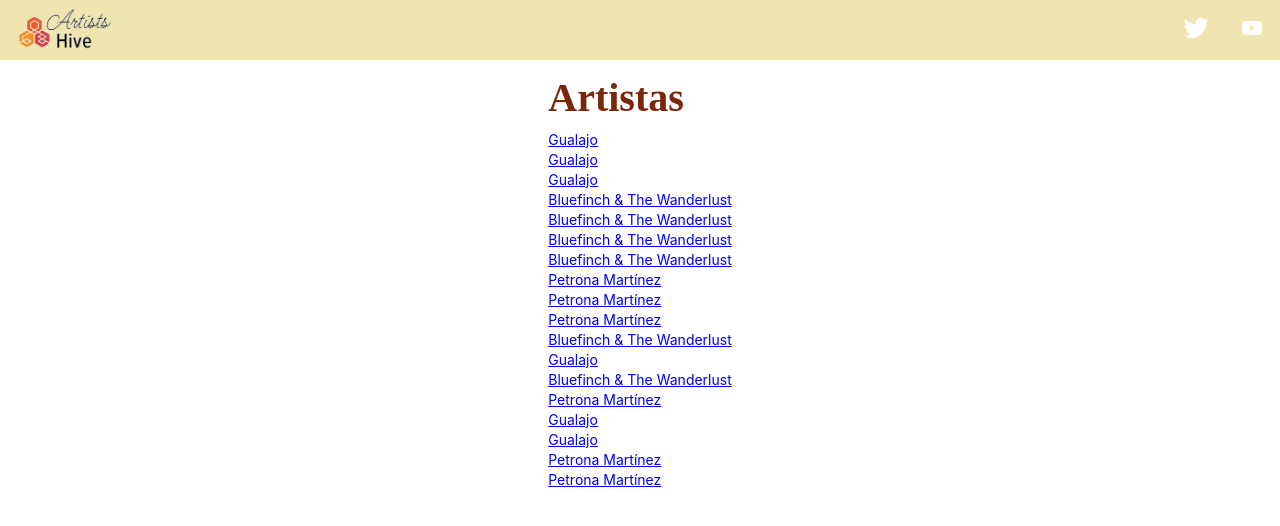
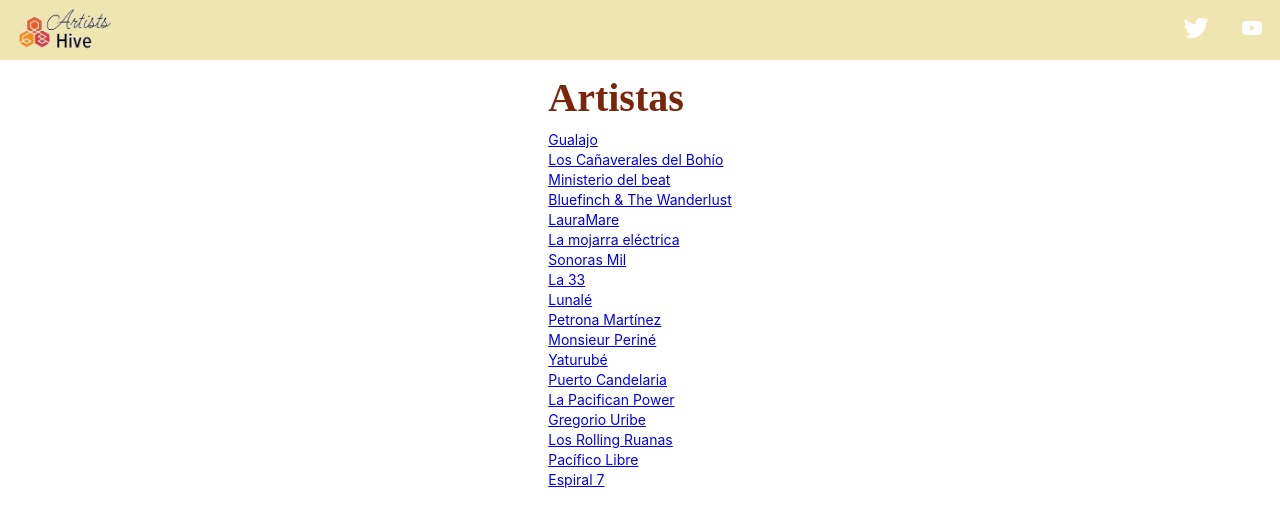
Before and after one commit to npcarlos/angularProject, an Angular app: page /artists in a window 1280 px wide. Shown: the top 526 px of the page. Built offline with nearby package versions, Linux system fonts and the light colour scheme; a web font is replaced by a local one.

Commit message:
Mejora en los mocks de artistas

```diff
--- a/mocks/artists.mock.ts
+++ b/mocks/artists.mock.ts
@@ -42,187 +42,185 @@
   new ArtistModel({
     artistType: 'musician',
     id: '4',
-    name: 'Petrona Martínez',
+    name: 'Espiral 7',
     subtitle: 'Música folclórica del caribe',
     verified_status: VerificationStatus.VERIFIED,
-    profile_pic: 'https://i0.wp.com/www.expresionnaranja.com/wp-content/uploads/2019/01/pertona.png?w=788',
-    photo: 'https://cr00.epimg.net/radio/imagenes/2021/11/19/cartagena/1637324086_096489_1637324189_noticia_normal.jpg',
+    profile_pic:
+      'https://scontent.fbog4-1.fna.fbcdn.net/v/t39.30808-6/224664002_1373102573074131_5342254193140271114_n.jpg?_nc_cat=104&ccb=1-5&_nc_sid=09cbfe&_nc_ohc=GtMQLsaTJV0AX9gyn6B&_nc_ht=scontent.fbog4-1.fna&oh=00_AT9dg3rIchQoSCW7hyJq7fdOiApSv4YyTAlZxd1P4xBDMw&oe=626157B8',
+    photo:
+      'https://scontent.fbog4-1.fna.fbcdn.net/v/t1.6435-9/42200156_663783390672723_818545385646587904_n.jpg?_nc_cat=104&ccb=1-5&_nc_sid=9267fe&_nc_ohc=lpWgqqFbUAgAX8IRlMw&_nc_ht=scontent.fbog4-1.fna&oh=00_AT_I2rGnl0SRBHAQ77UYyHgq_AKE29jFFJWBGkSqX0VNCg&oe=6283C6B9',
     description:
-      'Petrona Martínez es una cantante afrocolombiana de música tradicional de la Costa Caribe. Su larga y prolífica carrera profesional le han valido el título de “la reina del bullerengue”',
+      'Espiral7 representa la desembocadura, el lugar donde el afluente se encuentra con el mar, combinando ritmos, sonidos y juegos de palabras.',
   }),
   new ArtistModel({
     artistType: 'musician',
     id: '5',
-    name: 'Gualajo',
-    subtitle: 'El piano de la selva',
+    name: 'Yaturubé',
+    subtitle: 'La consagración de la salsa',
     verified_status: VerificationStatus.NON_VERIFIED,
     profile_pic:
-      'https://radionacional-v3.s3.amazonaws.com/s3fs-public/styles/portadas_relaciona_4_3/public/senalradio/articulo-noticia/galeriaimagen/gualajo.jpg?h=e414c3af&itok=YNZ1VW9-',
-    photo:
-      'https://www.eltiempo.com/files/image_640_428/files/crop/uploads/2018/05/25/5b08ab38c91eb.r_1527466171569.0-0-3000-1503.jpeg',
+      'https://scontent.fbog4-1.fna.fbcdn.net/v/t39.30808-6/277108883_101577042521230_5956361830794004831_n.jpg?_nc_cat=105&ccb=1-5&_nc_sid=09cbfe&_nc_ohc=in1p8C2ALYYAX9X1he2&_nc_oc=AQnX8J5w0vlRpZs72ZN-DYwEiaPD3iJDbSuQ9udPkFECNTwv5cpj782qFhrlWbYgnfU&_nc_ht=scontent.fbog4-1.fna&oh=00_AT-qaKi1TnOoxIfXiEZukgOpGJSllnyYCuum_v9kcusSqQ&oe=62632AE5',
+    photo: 'http://yaturube.co/images/yaturube-all.png',
     description:
       'Por su destreza y maestría en la interpretación de la Marimba de Chonta, a José Antonio Torres Solís se le conocía como el “Maestro Gualajo” o el “Pianista de la Selva”. La estrecha relación con este instrumento inició desde los 15 años, cuando construyo y diseñó su primera marimba.',
   }),
   new ArtistModel({
     artistType: 'musician',
     id: '6',
-    name: 'Bluefinch & The Wanderlust',
-    subtitle: 'Just Rockers!',
+    name: 'Monsieur Periné',
+    subtitle: 'Jazz a la colombiana',
     verified_status: VerificationStatus.VERIFIED_AND_APPROVED,
     profile_pic:
-      'https://scontent.fbog4-1.fna.fbcdn.net/v/t1.6435-9/95703470_111763943853759_411293644587270144_n.jpg?_nc_cat=104&ccb=1-5&_nc_sid=09cbfe&_nc_ohc=ZeWIdUp-cfIAX-JSXnD&_nc_ht=scontent.fbog4-1.fna&oh=00_AT-Hxw62635Unb43GPybpJiOeWP13JH7_lq56JqsafifIA&oe=628024C8',
+      'https://scontent.fbog4-2.fna.fbcdn.net/v/t39.30808-6/275385021_519097179581542_6629886561986942727_n.jpg?_nc_cat=102&ccb=1-5&_nc_sid=09cbfe&_nc_ohc=4p8xz6_-UxMAX_hdmPq&_nc_ht=scontent.fbog4-2.fna&oh=00_AT8hOdwUQ0gRi6N3pknP-oLHaS0xtjQqn7PGPUvV5tJzCw&oe=6262E807',
     photo:
-      'https://scontent.fbog4-1.fna.fbcdn.net/v/t1.6435-9/196750348_335743828122435_8635650371587580230_n.jpg?stp=dst-jpg_s960x960&_nc_cat=105&ccb=1-5&_nc_sid=e3f864&_nc_ohc=NdWgL11xdpYAX8yYrtO&_nc_ht=scontent.fbog4-1.fna&oh=00_AT-1XET9IkNFK-__GKmu1sR2X1fryCb1hEOciRe6fk5UCA&oe=627F9283',
-    description:
-      'Bluefinch & The Wanderlust es una banda de Rock Alternativo bogotana formada por Osvaldo Oliver (Bajo y Coros), Julian Londoño, (Guitarra Líder), Juan Pinzón (Batería y Coros) y Sergio de Helena (Voz y Guitarra). Aunque el rock alternativo se distingue como la influencia más destacada, no se dejan encasillar en un sólo género, seducidos por el blues, el rock británico, las nuevas propuestas locales y el deseo constante de explorar sus límites la banda se compromete con lo heterogéneo, su sonido siempre contundente más nunca unívoco refleja la riqueza del contexto bogotano en el que viven sus músicos.',
+      'https://scontent.fbog4-2.fna.fbcdn.net/v/t39.30808-6/275614531_519096809581579_5012430951205493402_n.png?_nc_cat=109&ccb=1-5&_nc_sid=e3f864&_nc_ohc=AqrVDnVWVQkAX-vAQyA&_nc_ht=scontent.fbog4-2.fna&oh=00_AT-GWqPtkNceUFAL5wmD2Pa9-5LqObhITyN20G60sfEDZA&oe=6262C8BF',
+    description: 'Volverte A Ver: https://SML.lnk.to/VolverteaVerPreSave',
   }),
   new ArtistModel({
     artistType: 'musician',
     id: '7',
-    name: 'Petrona Martínez',
+    name: 'La Pacifican Power',
     subtitle: 'Música folclórica del caribe',
     verified_status: VerificationStatus.VERIFIED,
-    profile_pic: 'https://i0.wp.com/www.expresionnaranja.com/wp-content/uploads/2019/01/pertona.png?w=788',
-    photo: 'https://cr00.epimg.net/radio/imagenes/2021/11/19/cartagena/1637324086_096489_1637324189_noticia_normal.jpg',
-    description:
-      'Petrona Martínez es una cantante afrocolombiana de música tradicional de la Costa Caribe. Su larga y prolífica carrera profesional le han valido el título de “la reina del bullerengue”',
+    profile_pic:
+      'https://scontent.fbog4-1.fna.fbcdn.net/v/t39.30808-6/277668557_390984909697435_1486963973794235757_n.jpg?_nc_cat=101&ccb=1-5&_nc_sid=09cbfe&_nc_ohc=kKnJmwqquGAAX-VNZQv&_nc_ht=scontent.fbog4-1.fna&oh=00_AT868r3JUxMYumc8F7QwTTArR9HYS5kBU5_cPv8iwPio9g&oe=6261CE78',
+    photo:
+      'https://scontent.fbog4-1.fna.fbcdn.net/v/t39.30808-6/266503585_960763307858159_4188776505461784387_n.jpg?_nc_cat=101&ccb=1-5&_nc_sid=e3f864&_nc_ohc=jEfNc5LClw8AX8_ZDUu&_nc_ht=scontent.fbog4-1.fna&oh=00_AT8pqdujS5ctVVyJdxP7Hs8rKLDs4IKAtV2dD8x8WuLgiA&oe=626212E7',
+    description: 'La Pacifican Power es un colectivo multidisciplinario donde la música, la gráfica, la fotografía,',
   }),
   new ArtistModel({
     artistType: 'musician',
     id: '8',
-    name: 'Gualajo',
+    name: 'Los Rolling Ruanas',
     subtitle: 'El piano de la selva',
     verified_status: VerificationStatus.NON_VERIFIED,
     profile_pic:
-      'https://radionacional-v3.s3.amazonaws.com/s3fs-public/styles/portadas_relaciona_4_3/public/senalradio/articulo-noticia/galeriaimagen/gualajo.jpg?h=e414c3af&itok=YNZ1VW9-',
+      'https://scontent.fbog4-2.fna.fbcdn.net/v/t39.30808-6/272079895_494762828672609_4949414101568830774_n.jpg?_nc_cat=109&ccb=1-5&_nc_sid=09cbfe&_nc_ohc=-wWarcYGJd8AX9tMPMX&_nc_ht=scontent.fbog4-2.fna&oh=00_AT8Nzo7iyy-4MCVv8_lC9HoW7DYk1XQg0DejdseguZSLig&oe=62614BB9',
     photo:
-      'https://www.eltiempo.com/files/image_640_428/files/crop/uploads/2018/05/25/5b08ab38c91eb.r_1527466171569.0-0-3000-1503.jpeg',
-    description:
-      'Por su destreza y maestría en la interpretación de la Marimba de Chonta, a José Antonio Torres Solís se le conocía como el “Maestro Gualajo” o el “Pianista de la Selva”. La estrecha relación con este instrumento inició desde los 15 años, cuando construyo y diseñó su primera marimba.',
+      'https://scontent.fbog4-2.fna.fbcdn.net/v/t39.30808-6/277531519_539381870877371_8478363398964607965_n.jpg?_nc_cat=107&ccb=1-5&_nc_sid=e3f864&_nc_ohc=MXh7F3H7Q_0AX91rzRI&_nc_ht=scontent.fbog4-2.fna&oh=00_AT92SBgHooa9uy7Bc9IczdbSR6JSUMa0t0X04Ghp6K4lBg&oe=626282CC',
+    description: '"Nueva Tierra" disponible en todas las plataformas. 🎼🎤⚡ https://links.altafonte.com/gwpee2x',
   }),
   new ArtistModel({
     artistType: 'musician',
     id: '8',
-    name: 'Bluefinch & The Wanderlust',
+    name: 'Puerto Candelaria',
     subtitle: 'Just Rockers!',
     verified_status: VerificationStatus.VERIFIED_AND_APPROVED,
     profile_pic:
-      'https://scontent.fbog4-1.fna.fbcdn.net/v/t1.6435-9/95703470_111763943853759_411293644587270144_n.jpg?_nc_cat=104&ccb=1-5&_nc_sid=09cbfe&_nc_ohc=ZeWIdUp-cfIAX-JSXnD&_nc_ht=scontent.fbog4-1.fna&oh=00_AT-Hxw62635Unb43GPybpJiOeWP13JH7_lq56JqsafifIA&oe=628024C8',
+      'https://scontent.fbog4-2.fna.fbcdn.net/v/t39.30808-6/246014912_437821854371256_2398747288584152355_n.jpg?_nc_cat=109&ccb=1-5&_nc_sid=09cbfe&_nc_ohc=-Veg-7wAiRsAX_KGU1a&_nc_ht=scontent.fbog4-2.fna&oh=00_AT_oC8POm_7sFl8CcLhw43xofy7m4mXOC_oX0kZ9s3jQ2w&oe=62621D59',
     photo:
-      'https://scontent.fbog4-1.fna.fbcdn.net/v/t1.6435-9/196750348_335743828122435_8635650371587580230_n.jpg?stp=dst-jpg_s960x960&_nc_cat=105&ccb=1-5&_nc_sid=e3f864&_nc_ohc=NdWgL11xdpYAX8yYrtO&_nc_ht=scontent.fbog4-1.fna&oh=00_AT-1XET9IkNFK-__GKmu1sR2X1fryCb1hEOciRe6fk5UCA&oe=627F9283',
-    description:
-      'Bluefinch & The Wanderlust es una banda de Rock Alternativo bogotana formada por Osvaldo Oliver (Bajo y Coros), Julian Londoño, (Guitarra Líder), Juan Pinzón (Batería y Coros) y Sergio de Helena (Voz y Guitarra). Aunque el rock alternativo se distingue como la influencia más destacada, no se dejan encasillar en un sólo género, seducidos por el blues, el rock británico, las nuevas propuestas locales y el deseo constante de explorar sus límites la banda se compromete con lo heterogéneo, su sonido siempre contundente más nunca unívoco refleja la riqueza del contexto bogotano en el que viven sus músicos.',
+      'https://scontent.fbog4-1.fna.fbcdn.net/v/t39.30808-6/278183153_546981546788619_9164132711833636091_n.jpg?_nc_cat=104&ccb=1-5&_nc_sid=e3f864&_nc_ohc=xldmXqIw_TUAX_8AZZ-&_nc_ht=scontent.fbog4-1.fna&oh=00_AT9dIVAMSWhfV1hhZlfsMiLKDSnjLcBMTmuU1zZTEEAmoQ&oe=6262A4CC',
+    description: 'Atrevida, controversial e innovadora agrupación colombiana. Escucha su más reciente lanzamiento: h',
   }),
   new ArtistModel({
     artistType: 'musician',
     id: '9',
-    name: 'Petrona Martínez',
+    name: 'Lunalé',
     subtitle: 'Música folclórica del caribe',
     verified_status: VerificationStatus.VERIFIED,
-    profile_pic: 'https://i0.wp.com/www.expresionnaranja.com/wp-content/uploads/2019/01/pertona.png?w=788',
-    photo: 'https://cr00.epimg.net/radio/imagenes/2021/11/19/cartagena/1637324086_096489_1637324189_noticia_normal.jpg',
-    description:
-      'Petrona Martínez es una cantante afrocolombiana de música tradicional de la Costa Caribe. Su larga y prolífica carrera profesional le han valido el título de “la reina del bullerengue”',
+    profile_pic:
+      'https://scontent.fbog4-2.fna.fbcdn.net/v/t39.30808-6/277107129_1848862501969805_6336903362939035213_n.jpg?_nc_cat=108&ccb=1-5&_nc_sid=a26aad&_nc_ohc=3AOurFr3s34AX82uK29&_nc_ht=scontent.fbog4-2.fna&oh=00_AT-LZa4jiwsx8Qm6sBhqA584nAkUsG1B1cLMmjKOLHmtYw&oe=6262C506',
+    photo:
+      'https://scontent.fbog4-2.fna.fbcdn.net/v/t39.30808-6/277004078_1848862495303139_8032247034811878393_n.jpg?_nc_cat=103&ccb=1-5&_nc_sid=a26aad&_nc_ohc=471_U7udyasAX8WgRWK&_nc_ht=scontent.fbog4-2.fna&oh=00_AT-_OcVsgxijBA2-ZanQMfUE_fvZG6rDOmKbMXDcAX6W2g&oe=62629164',
+    description: 'Cantante, compositora y artista audiovisual colombiana 🇨🇴 🔥Hoy nada me daña soy de fuego🔥',
   }),
   new ArtistModel({
     artistType: 'musician',
     id: '10',
-    name: 'Gualajo',
+    name: 'Ministerio del beat',
     subtitle: 'El piano de la selva',
     verified_status: VerificationStatus.NON_VERIFIED,
-    profile_pic:
-      'https://radionacional-v3.s3.amazonaws.com/s3fs-public/styles/portadas_relaciona_4_3/public/senalradio/articulo-noticia/galeriaimagen/gualajo.jpg?h=e414c3af&itok=YNZ1VW9-',
+    profile_pic: 'https://yt3.ggpht.com/ytc/AKedOLT1FbjEvF3nmssCqdFQ5Aao5DwMqdhS8XKQQw8c=s88-c-k-c0x00ffffff-no-rj',
     photo:
-      'https://www.eltiempo.com/files/image_640_428/files/crop/uploads/2018/05/25/5b08ab38c91eb.r_1527466171569.0-0-3000-1503.jpeg',
-    description:
-      'Por su destreza y maestría en la interpretación de la Marimba de Chonta, a José Antonio Torres Solís se le conocía como el “Maestro Gualajo” o el “Pianista de la Selva”. La estrecha relación con este instrumento inició desde los 15 años, cuando construyo y diseñó su primera marimba.',
+      'https://instagram.fbog4-2.fna.fbcdn.net/v/t51.2885-15/100970951_110867240484909_2099585599527439757_n.jpg?stp=dst-jpg_e35_s640x640_sh0.08&_nc_ht=instagram.fbog4-2.fna.fbcdn.net&_nc_cat=109&_nc_ohc=ylAKsZXWbRIAX_lyFkg&edm=AABBvjUBAAAA&ccb=7-4&oh=00_AT9YJmOZyeHdZeod5LGt5iaiFJt9i9ASKSZ3pEgTDu9yDA&oe=6263C518&_nc_sid=83d603',
+    description: 'Mirá nuestra live session 🤯🤯🤯',
   }),
   new ArtistModel({
     artistType: 'musician',
     id: '11',
-    name: 'Bluefinch & The Wanderlust',
+    name: 'La mojarra eléctrica',
     subtitle: 'Just Rockers!',
     verified_status: VerificationStatus.VERIFIED_AND_APPROVED,
     profile_pic:
-      'https://scontent.fbog4-1.fna.fbcdn.net/v/t1.6435-9/95703470_111763943853759_411293644587270144_n.jpg?_nc_cat=104&ccb=1-5&_nc_sid=09cbfe&_nc_ohc=ZeWIdUp-cfIAX-JSXnD&_nc_ht=scontent.fbog4-1.fna&oh=00_AT-Hxw62635Unb43GPybpJiOeWP13JH7_lq56JqsafifIA&oe=628024C8',
+      'https://scontent.fbog4-1.fna.fbcdn.net/v/t39.30808-6/278215925_4974824045919090_7503261169342432291_n.jpg?_nc_cat=101&ccb=1-5&_nc_sid=09cbfe&_nc_ohc=Hv2Zs4yWf50AX_9JqI8&_nc_ht=scontent.fbog4-1.fna&oh=00_AT9uH7GQ-AfGCT8ZdcC4acDsZpzOw_k5TabydwWzYT4MXA&oe=6261D578',
     photo:
-      'https://scontent.fbog4-1.fna.fbcdn.net/v/t1.6435-9/196750348_335743828122435_8635650371587580230_n.jpg?stp=dst-jpg_s960x960&_nc_cat=105&ccb=1-5&_nc_sid=e3f864&_nc_ohc=NdWgL11xdpYAX8yYrtO&_nc_ht=scontent.fbog4-1.fna&oh=00_AT-1XET9IkNFK-__GKmu1sR2X1fryCb1hEOciRe6fk5UCA&oe=627F9283',
+      'https://scontent.fbog4-1.fna.fbcdn.net/v/t39.30808-6/277787138_4974890929245735_3371425580665925454_n.jpg?_nc_cat=100&ccb=1-5&_nc_sid=e3f864&_nc_ohc=7itzuLfyjuEAX-SpitH&_nc_ht=scontent.fbog4-1.fna&oh=00_AT9Ikie2QxcgAVtnrjid-yMjItKBkk1KCHVNGXuO2ql_3A&oe=6261A287',
     description:
-      'Bluefinch & The Wanderlust es una banda de Rock Alternativo bogotana formada por Osvaldo Oliver (Bajo y Coros), Julian Londoño, (Guitarra Líder), Juan Pinzón (Batería y Coros) y Sergio de Helena (Voz y Guitarra). Aunque el rock alternativo se distingue como la influencia más destacada, no se dejan encasillar en un sólo género, seducidos por el blues, el rock británico, las nuevas propuestas locales y el deseo constante de explorar sus límites la banda se compromete con lo heterogéneo, su sonido siempre contundente más nunca unívoco refleja la riqueza del contexto bogotano en el que viven sus músicos.',
+      'La Mojarra Eléctrica es la banda mas representativa del nuevo sonido moderno Afro- Colombiano, pioneros en este nuevo genero que se empezó a gestar en el año 2002, han liderado la escena de esta música underground.',
   }),
   new ArtistModel({
     artistType: 'musician',
     id: '12',
-    name: 'Petrona Martínez',
+    name: 'Pacífico Libre',
     subtitle: 'Música folclórica del caribe',
     verified_status: VerificationStatus.VERIFIED,
-    profile_pic: 'https://i0.wp.com/www.expresionnaranja.com/wp-content/uploads/2019/01/pertona.png?w=788',
-    photo: 'https://cr00.epimg.net/radio/imagenes/2021/11/19/cartagena/1637324086_096489_1637324189_noticia_normal.jpg',
-    description:
-      'Petrona Martínez es una cantante afrocolombiana de música tradicional de la Costa Caribe. Su larga y prolífica carrera profesional le han valido el título de “la reina del bullerengue”',
+    profile_pic:
+      'https://scontent.fbog4-2.fna.fbcdn.net/v/t1.6435-9/165268215_135038958625707_456488731288503824_n.jpg?_nc_cat=107&ccb=1-5&_nc_sid=09cbfe&_nc_ohc=D2tTGSLqVw4AX_miF0Y&_nc_ht=scontent.fbog4-2.fna&oh=00_AT-AsrCtiMUdOnp2QES3ElWYAk7Xa1R7DARuIlZ3yOXu_g&oe=6283D4FF',
+    photo:
+      'https://scontent.fbog4-1.fna.fbcdn.net/v/t1.6435-9/168911343_135038951959041_679467350257684206_n.jpg?_nc_cat=110&ccb=1-5&_nc_sid=e3f864&_nc_ohc=hpsBfe-53L8AX-r7P1Q&_nc_ht=scontent.fbog4-1.fna&oh=00_AT_GTHB8YcALshITOqjMDkIIy2si_HUq3xXjUHPYaYfVQA&oe=62840223',
+    description: 'La agrupación Pacifico libre tiene un profundo compromiso con la difusión cultural y se ha enfocad',
   }),
   new ArtistModel({
     artistType: 'musician',
     id: '13',
-    name: 'Gualajo',
+    name: 'Gregorio Uribe',
     subtitle: 'El piano de la selva',
     verified_status: VerificationStatus.NON_VERIFIED,
     profile_pic:
-      'https://radionacional-v3.s3.amazonaws.com/s3fs-public/styles/portadas_relaciona_4_3/public/senalradio/articulo-noticia/galeriaimagen/gualajo.jpg?h=e414c3af&itok=YNZ1VW9-',
+      'https://scontent.fbog4-2.fna.fbcdn.net/v/t39.30808-6/278371177_528702878814209_3982791882156233999_n.jpg?_nc_cat=103&ccb=1-5&_nc_sid=e3f864&_nc_ohc=KgP0CmQFGQ0AX87R2tx&_nc_ht=scontent.fbog4-2.fna&oh=00_AT_6cIZ_wI4UamonHvNCs301fTtuHgYgkjaelvQHNr3PLQ&oe=6261CF79',
     photo:
-      'https://www.eltiempo.com/files/image_640_428/files/crop/uploads/2018/05/25/5b08ab38c91eb.r_1527466171569.0-0-3000-1503.jpeg',
-    description:
-      'Por su destreza y maestría en la interpretación de la Marimba de Chonta, a José Antonio Torres Solís se le conocía como el “Maestro Gualajo” o el “Pianista de la Selva”. La estrecha relación con este instrumento inició desde los 15 años, cuando construyo y diseñó su primera marimba.',
+      'https://scontent.fbog4-2.fna.fbcdn.net/v/t1.6435-9/128717110_207825330901967_3422551406528486021_n.jpg?_nc_cat=102&ccb=1-5&_nc_sid=09cbfe&_nc_ohc=R7DLNH1yPqQAX9fstEm&_nc_oc=AQmk71PuWuXKXLeqkRS4IMBasrrVe1sd9eLvJz3Yq_K9RjmvfUQFxAg-mRxCfI3SEbA&_nc_ht=scontent.fbog4-2.fna&oh=00_AT84EJsXwUAxYgPW2r4hf3g0csDMZKjAeh-66sMC6gHIuA&oe=62821D06',
+    description: 'Cantautor y acordeonista que ha llevado sus canciones a Carnegie Hall y a los Montes de María.',
   }),
   new ArtistModel({
     artistType: 'musician',
     id: '14',
-    name: 'Bluefinch & The Wanderlust',
+    name: 'Sonoras Mil',
     subtitle: 'Just Rockers!',
     verified_status: VerificationStatus.VERIFIED_AND_APPROVED,
     profile_pic:
-      'https://scontent.fbog4-1.fna.fbcdn.net/v/t1.6435-9/95703470_111763943853759_411293644587270144_n.jpg?_nc_cat=104&ccb=1-5&_nc_sid=09cbfe&_nc_ohc=ZeWIdUp-cfIAX-JSXnD&_nc_ht=scontent.fbog4-1.fna&oh=00_AT-Hxw62635Unb43GPybpJiOeWP13JH7_lq56JqsafifIA&oe=628024C8',
+      'https://scontent.fbog4-2.fna.fbcdn.net/v/t39.30808-6/272634040_342497151214273_3507243037439906935_n.jpg?_nc_cat=103&ccb=1-5&_nc_sid=09cbfe&_nc_ohc=fylAGqzzvBAAX-cL2Sw&_nc_ht=scontent.fbog4-2.fna&oh=00_AT9tnIiDNTFnzcd7jEXzv3WhLc33P1KDb6nz_3fyr1jCdw&oe=62633235',
     photo:
-      'https://scontent.fbog4-1.fna.fbcdn.net/v/t1.6435-9/196750348_335743828122435_8635650371587580230_n.jpg?stp=dst-jpg_s960x960&_nc_cat=105&ccb=1-5&_nc_sid=e3f864&_nc_ohc=NdWgL11xdpYAX8yYrtO&_nc_ht=scontent.fbog4-1.fna&oh=00_AT-1XET9IkNFK-__GKmu1sR2X1fryCb1hEOciRe6fk5UCA&oe=627F9283',
-    description:
-      'Bluefinch & The Wanderlust es una banda de Rock Alternativo bogotana formada por Osvaldo Oliver (Bajo y Coros), Julian Londoño, (Guitarra Líder), Juan Pinzón (Batería y Coros) y Sergio de Helena (Voz y Guitarra). Aunque el rock alternativo se distingue como la influencia más destacada, no se dejan encasillar en un sólo género, seducidos por el blues, el rock británico, las nuevas propuestas locales y el deseo constante de explorar sus límites la banda se compromete con lo heterogéneo, su sonido siempre contundente más nunca unívoco refleja la riqueza del contexto bogotano en el que viven sus músicos.',
+      'https://scontent.fbog4-1.fna.fbcdn.net/v/t39.30808-6/261773718_302960765167912_6641917123524383911_n.jpg?_nc_cat=105&ccb=1-5&_nc_sid=e3f864&_nc_ohc=sPHMlM4H8R0AX-iwVHd&_nc_ht=scontent.fbog4-1.fna&oh=00_AT_xB4FN64bMeujI1X0VnzOLEE2iPBqcXp0hKm2BkGN1CA&oe=6262E4A7',
+    description: 'Sonoras mil is the project of Colombian musician Felipe Gómez Ossa. The music is a fresh mix of Dub',
   }),
   new ArtistModel({
     artistType: 'musician',
     id: '15',
-    name: 'Petrona Martínez',
+    name: 'La 33',
     subtitle: 'Música folclórica del caribe',
     verified_status: VerificationStatus.VERIFIED,
-    profile_pic: 'https://i0.wp.com/www.expresionnaranja.com/wp-content/uploads/2019/01/pertona.png?w=788',
-    photo: 'https://cr00.epimg.net/radio/imagenes/2021/11/19/cartagena/1637324086_096489_1637324189_noticia_normal.jpg',
-    description:
-      'Petrona Martínez es una cantante afrocolombiana de música tradicional de la Costa Caribe. Su larga y prolífica carrera profesional le han valido el título de “la reina del bullerengue”',
+    profile_pic:
+      'https://scontent.fbog4-2.fna.fbcdn.net/v/t1.6435-9/128943694_219093032914857_1037445509542433596_n.jpg?_nc_cat=109&ccb=1-5&_nc_sid=09cbfe&_nc_ohc=4OgbBbTUlc4AX8wr6Xf&_nc_ht=scontent.fbog4-2.fna&oh=00_AT_6BcCI7C31ecMg9SYAkZF_DkGSC1pXQ2eUkvXVvK0xMQ&oe=6282A8B2',
+    photo:
+      'https://scontent.fbog4-2.fna.fbcdn.net/v/t1.6435-9/128763848_219093026248191_8918693391327890464_n.jpg?_nc_cat=108&ccb=1-5&_nc_sid=e3f864&_nc_ohc=TDrkkVZCX8sAX9uEJVV&_nc_ht=scontent.fbog4-2.fna&oh=00_AT_3QU4WBffL6-ucYEGAhrkycWcgRgwRINBzIGhq7LfrYA&oe=62838421',
+    description: 'Salsa, boogaloo, Funk, jazz and folk. https://linkr.bio/la-33',
   }),
   new ArtistModel({
     artistType: 'musician',
     id: '16',
-    name: 'Gualajo',
+    name: 'Los Cañaverales del Bohío',
     subtitle: 'El piano de la selva',
     verified_status: VerificationStatus.NON_VERIFIED,
     profile_pic:
-      'https://radionacional-v3.s3.amazonaws.com/s3fs-public/styles/portadas_relaciona_4_3/public/senalradio/articulo-noticia/galeriaimagen/gualajo.jpg?h=e414c3af&itok=YNZ1VW9-',
+      'https://scontent.fbog4-1.fna.fbcdn.net/v/t39.30808-6/215279115_532553281490534_4573711611592225503_n.jpg?_nc_cat=101&ccb=1-5&_nc_sid=09cbfe&_nc_ohc=HXf70zDR9QoAX8LmAiI&_nc_ht=scontent.fbog4-1.fna&oh=00_AT-EK3nWJTgXkjYrOO_YGCcJKgP1D998dnYiAX6buvyP8A&oe=6261C3F9',
     photo:
-      'https://www.eltiempo.com/files/image_640_428/files/crop/uploads/2018/05/25/5b08ab38c91eb.r_1527466171569.0-0-3000-1503.jpeg',
+      'https://scontent.fbog4-1.fna.fbcdn.net/v/t1.6435-9/87980186_188717699207429_7353951396300849152_n.jpg?stp=dst-jpg_p180x540&_nc_cat=106&ccb=1-5&_nc_sid=e3f864&_nc_ohc=7UkzZU3FItIAX-YYGjo&_nc_ht=scontent.fbog4-1.fna&oh=00_AT8mkqO2fJy2xvbfhu7wc8rJtUZOvFomQBP5iVrg45DQzA&oe=62846344',
     description:
       'Por su destreza y maestría en la interpretación de la Marimba de Chonta, a José Antonio Torres Solís se le conocía como el “Maestro Gualajo” o el “Pianista de la Selva”. La estrecha relación con este instrumento inició desde los 15 años, cuando construyo y diseñó su primera marimba.',
   }),
   new ArtistModel({
     artistType: 'musician',
     id: '17',
-    name: 'Bluefinch & The Wanderlust',
+    name: 'LauraMare',
     subtitle: 'Just Rockers!',
     verified_status: VerificationStatus.VERIFIED_AND_APPROVED,
     profile_pic:
-      'https://scontent.fbog4-1.fna.fbcdn.net/v/t1.6435-9/95703470_111763943853759_411293644587270144_n.jpg?_nc_cat=104&ccb=1-5&_nc_sid=09cbfe&_nc_ohc=ZeWIdUp-cfIAX-JSXnD&_nc_ht=scontent.fbog4-1.fna&oh=00_AT-Hxw62635Unb43GPybpJiOeWP13JH7_lq56JqsafifIA&oe=628024C8',
+      'https://scontent.fbog4-1.fna.fbcdn.net/v/t1.6435-9/73278417_2716468448448233_2860679859607175168_n.jpg?_nc_cat=101&ccb=1-5&_nc_sid=09cbfe&_nc_ohc=fWqYC2kgzyMAX-omNFY&_nc_ht=scontent.fbog4-1.fna&oh=00_AT-9_mk-JuKPRe0FQd1R-IT0aT67y3zu49OMwiWovYBPmQ&oe=628174B2',
     photo:
-      'https://scontent.fbog4-1.fna.fbcdn.net/v/t1.6435-9/196750348_335743828122435_8635650371587580230_n.jpg?stp=dst-jpg_s960x960&_nc_cat=105&ccb=1-5&_nc_sid=e3f864&_nc_ohc=NdWgL11xdpYAX8yYrtO&_nc_ht=scontent.fbog4-1.fna&oh=00_AT-1XET9IkNFK-__GKmu1sR2X1fryCb1hEOciRe6fk5UCA&oe=627F9283',
+      'https://scontent.fbog4-2.fna.fbcdn.net/v/t1.6435-9/70714531_2568190899942656_4171314942735024128_n.jpg?_nc_cat=108&ccb=1-5&_nc_sid=e3f864&_nc_ohc=2h0EqkH2Pc4AX86x7Is&_nc_ht=scontent.fbog4-2.fna&oh=00_AT9Okj0IkPZqwrSHR5vbAZxQxqOZSJrlZMNHjvj7A0cSSA&oe=62810600',
     description:
-      'Bluefinch & The Wanderlust es una banda de Rock Alternativo bogotana formada por Osvaldo Oliver (Bajo y Coros), Julian Londoño, (Guitarra Líder), Juan Pinzón (Batería y Coros) y Sergio de Helena (Voz y Guitarra). Aunque el rock alternativo se distingue como la influencia más destacada, no se dejan encasillar en un sólo género, seducidos por el blues, el rock británico, las nuevas propuestas locales y el deseo constante de explorar sus límites la banda se compromete con lo heterogéneo, su sonido siempre contundente más nunca unívoco refleja la riqueza del contexto bogotano en el que viven sus músicos.',
+      'Mi falda tiene espinas, es el primer sencillo de LauraMare cantautora, comunicadora y productora cultural de Marediagua Producciones en Medellín, con una trayectoria de más de 20 años como intérprete - Todo es política',
   }),
 ];
 
```
